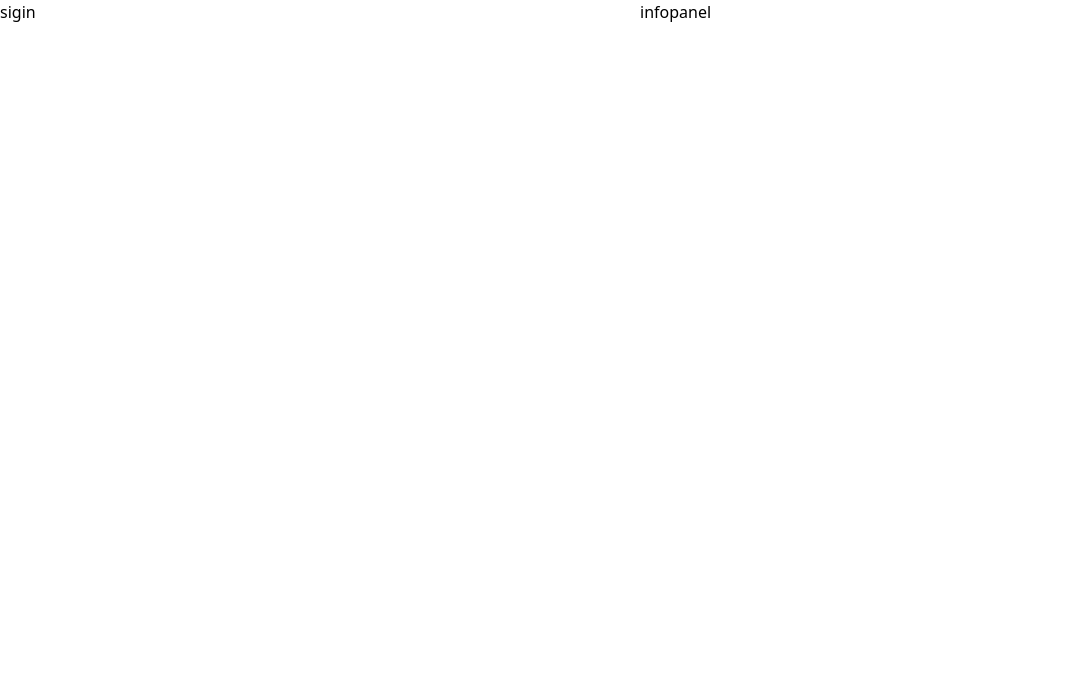
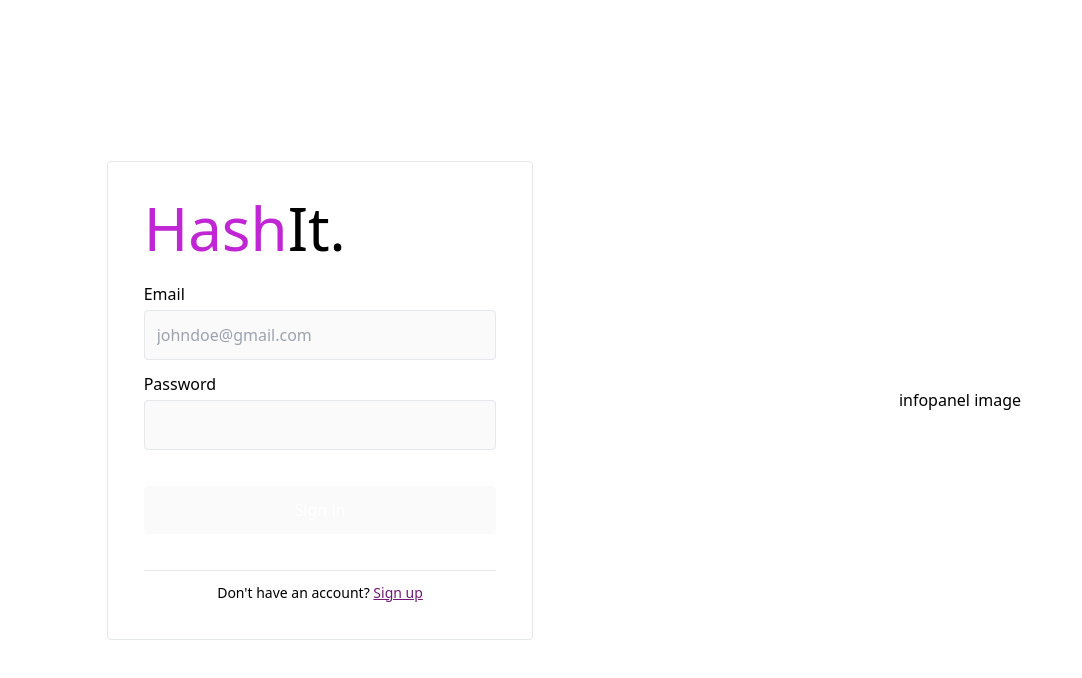
Before and after one commit to ericqiu04/HashIt, a Next.js app in the folder app/: page /signin in a window 1280 px wide. Shown: the top 678 px of the page, without its empty margins (0-1082 px from the left). Built offline with nearby package versions, Linux system fonts and the light colour scheme.

Commit message:
signin form ui

```diff
--- a/app/components/misc/info-panel.tsx
+++ b/app/components/misc/info-panel.tsx
@@ -1,8 +1,8 @@
 const InfoPanel = () => {
     return (
-        <div>
-            infopanel
-        </div>
+        <main className="h-screen flex items-center justify-center">
+            infopanel image
+        </main>
     )
 }
 
--- a/app/components/user-portal/signin.tsx
+++ b/app/components/user-portal/signin.tsx
@@ -1,8 +1,26 @@
 const SignIn = () => {
     return (
-        <div className="">
-            sigin
-        </div>
+        <main className="h-screen flex items-center justify-center">
+            <form className="flex w-5/6 sm:w-2/3 flex-col gap-3 p-9 border rounded">
+                <h1 className="text-6xl mb-3"><span className="text-fuchsia-600">Hash</span>It.</h1>
+                <div>
+                    <div className="mb-1 block">
+                        <label htmlFor="email">Email</label>
+                    </div>
+                    <input id="email" type="email" className="bg-neutral-50 focus:outline-none focus:border-fuchsia-600 p-3 rounded border w-full" placeholder="johndoe@gmail.com" required />
+                </div>
+                <div>
+                    <div className="mb-1 block">
+                        <label htmlFor="password">Password</label>
+                    </div>
+                    <input id="password" type="password" className="bg-neutral-50 focus:outline-none focus:border-fuchsia-600 p-3 rounded border w-full" required />
+                </div>
+                <button type="submit" className="bg-neutral-50 p-3 mt-6 bg-fuchsia-600 hover:bg-fuchsia-900 rounded text-white">Sign in</button>
+                <div className="mt-6 pt-3 border-t flex items-center justify-center">
+                    <span className="text-sm">Don&apos;t have an account? <a href="/" className="underline text-fuchsia-900">Sign up</a></span>
+                </div>
+            </form>
+        </main>
     )
 }
 
```
